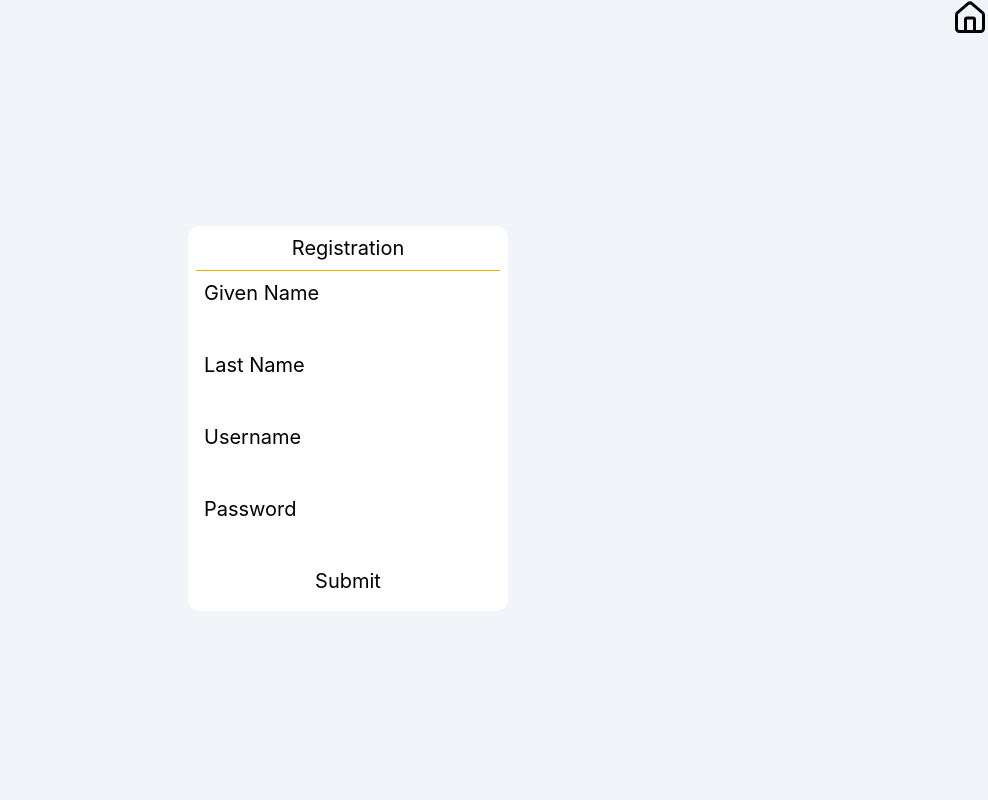
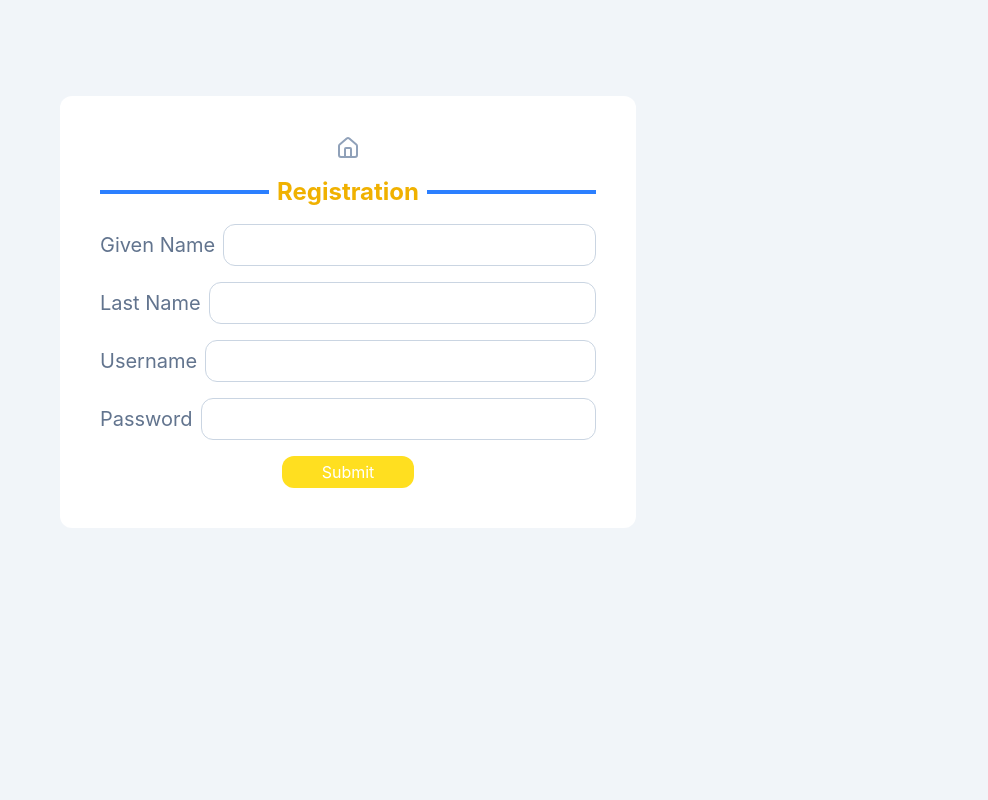
Before and after one commit to Azure2009/Code-Load-, a Flask app: page /register in a window 1280 px wide. Shown: the whole page, without its empty margins (292-1280 px from the left). Run offline with Flask 3, Linux system fonts and the light colour scheme.

Commit message:
Redesigned register page using tailwind

```diff
--- a/static/output.css
+++ b/static/output.css
@@ -8,34 +8,35 @@
       "Segoe UI Symbol", "Noto Color Emoji";
     --font-mono: ui-monospace, SFMono-Regular, Menlo, Monaco, Consolas, "Liberation Mono",
       "Courier New", monospace;
-    --color-red-400: oklch(70.4% 0.191 22.216);
+    --color-yellow-100: oklch(97.3% 0.071 103.193);
+    --color-yellow-300: oklch(90.5% 0.182 98.111);
     --color-yellow-500: oklch(79.5% 0.184 86.047);
+    --color-yellow-600: oklch(68.1% 0.162 75.834);
+    --color-yellow-900: oklch(42.1% 0.095 57.708);
     --color-blue-500: oklch(62.3% 0.214 259.815);
     --color-slate-100: oklch(96.8% 0.007 247.896);
-    --color-slate-200: oklch(92.9% 0.013 255.508);
     --color-slate-300: oklch(86.9% 0.022 252.894);
+    --color-slate-400: oklch(70.4% 0.04 256.788);
     --color-slate-500: oklch(55.4% 0.046 257.417);
+    --color-black: #000;
     --color-white: #fff;
     --spacing: 0.25rem;
+    --container-xl: 36rem;
+    --container-2xl: 42rem;
+    --container-3xl: 48rem;
+    --container-4xl: 56rem;
     --text-xs: 0.75rem;
     --text-xs--line-height: calc(1 / 0.75);
-    --text-base: 1rem;
-    --text-base--line-height: calc(1.5 / 1);
     --text-xl: 1.25rem;
     --text-xl--line-height: calc(1.75 / 1.25);
     --text-2xl: 1.5rem;
     --text-2xl--line-height: calc(2 / 1.5);
     --text-3xl: 1.875rem;
     --text-3xl--line-height: calc(2.25 / 1.875);
-    --text-5xl: 3rem;
-    --text-5xl--line-height: 1;
     --text-7xl: 4.5rem;
     --text-7xl--line-height: 1;
-    --text-9xl: 8rem;
-    --text-9xl--line-height: 1;
     --font-weight-bold: 700;
     --radius-xl: 0.75rem;
-    --animate-spin: spin 1s linear infinite;
     --default-transition-duration: 150ms;
     --default-transition-timing-function: cubic-bezier(0.4, 0, 0.2, 1);
     --default-font-family: var(--font-sans);
@@ -254,6 +228,42 @@
       max-width: 96rem;
     }
   }
+  .mx-2 {
+    margin-inline: calc(var(--spacing) * 2);
+  }
+  .mx-10 {
+    margin-inline: calc(var(--spacing) * 10);
+  }
+  .mx-25 {
+    margin-inline: calc(var(--spacing) * 25);
+  }
+  .mx-50 {
+    margin-inline: calc(var(--spacing) * 50);
+  }
+  .mx-80 {
+    margin-inline: calc(var(--spacing) * 80);
+  }
+  .mx-100 {
+    margin-inline: calc(var(--spacing) * 100);
+  }
+  .mx-110 {
+    margin-inline: calc(var(--spacing) * 110);
+  }
+  .mx-120 {
+    margin-inline: calc(var(--spacing) * 120);
+  }
+  .mx-125 {
+    margin-inline: calc(var(--spacing) * 125);
+  }
+  .mx-150 {
+    margin-inline: calc(var(--spacing) * 150);
+  }
+  .mx-auto {
+    margin-inline: auto;
+  }
+  .my-auto {
+    margin-block: auto;
+  }
   .mt-10 {
     margin-top: calc(var(--spacing) * 10);
   }
@@ -305,14 +306,14 @@
   .table {
     display: table;
   }
-  .h-full {
-    height: 100%;
+  .h-1 {
+    height: var(--spacing);
   }
-  .h-max {
-    height: max-content;
+  .h-2 {
+    height: calc(var(--spacing) * 2);
   }
-  .h-screen {
-    height: 100vh;
+  .h-px {
+    height: 1px;
   }
   .min-h-screen {
     min-height: 100vh;
@@ -320,17 +321,35 @@
   .w-1 {
     width: var(--spacing);
   }
-  .w-1\/2 {
-    width: calc(1 / 2 * 100%);
-  }
   .w-1\/4 {
     width: calc(1 / 4 * 100%);
+  }
+  .w-2xl {
+    width: var(--container-2xl);
+  }
+  .w-20 {
+    width: calc(var(--spacing) * 20);
   }
   .w-50 {
     width: calc(var(--spacing) * 50);
   }
-  .w-full {
-    width: 100%;
+  .w-fit {
+    width: fit-content;
+  }
+  .max-w-2xl {
+    max-width: var(--container-2xl);
+  }
+  .max-w-3xl {
+    max-width: var(--container-3xl);
+  }
+  .max-w-4xl {
+    max-width: var(--container-4xl);
+  }
+  .max-w-xl {
+    max-width: var(--container-xl);
+  }
+  .min-w-xl {
+    min-width: var(--container-xl);
   }
   .flex-1 {
     flex: 1;
@@ -338,20 +357,43 @@
   .border-collapse {
     border-collapse: collapse;
   }
-  .scale-70 {
-    --tw-scale-x: 70%;
-    --tw-scale-y: 70%;
-    --tw-scale-z: 70%;
-    scale: var(--tw-scale-x) var(--tw-scale-y);
+  .-translate-x-6 {
+    --tw-translate-x: calc(var(--spacing) * -6);
+    translate: var(--tw-translate-x) var(--tw-translate-y);
   }
-  .transform {
-    transform: var(--tw-rotate-x,) var(--tw-rotate-y,) var(--tw-rotate-z,) var(--tw-skew-x,) var(--tw-skew-y,);
+  .-translate-x-8 {
+    --tw-translate-x: calc(var(--spacing) * -8);
+    translate: var(--tw-translate-x) var(--tw-translate-y);
   }
-  .animate-spin {
-    animation: var(--animate-spin);
+  .translate-x-8 {
+    --tw-translate-x: calc(var(--spacing) * 8);
+    translate: var(--tw-translate-x) var(--tw-translate-y);
+  }
+  .translate-x-10 {
+    --tw-translate-x: calc(var(--spacing) * 10);
+    translate: var(--tw-translate-x) var(--tw-translate-y);
+  }
+  .-translate-y-4 {
+    --tw-translate-y: calc(var(--spacing) * -4);
+    translate: var(--tw-translate-x) var(--tw-translate-y);
+  }
+  .-translate-y-6 {
+    --tw-translate-y: calc(var(--spacing) * -6);
+    translate: var(--tw-translate-x) var(--tw-translate-y);
+  }
+  .-translate-y-8 {
+    --tw-translate-y: calc(var(--spacing) * -8);
+    translate: var(--tw-translate-x) var(--tw-translate-y);
+  }
+  .translate-y-10 {
+    --tw-translate-y: calc(var(--spacing) * 10);
+    translate: var(--tw-translate-x) var(--tw-translate-y);
   }
   .cursor-default {
     cursor: default;
+  }
+  .cursor-pointer {
+    cursor: pointer;
   }
   .resize {
     resize: both;
@@ -438,17 +469,23 @@
   .bg-slate-100 {
     background-color: var(--color-slate-100);
   }
-  .bg-slate-200 {
-    background-color: var(--color-slate-200);
-  }
-  .bg-slate-500 {
-    background-color: var(--color-slate-500);
-  }
   .bg-white {
     background-color: var(--color-white);
   }
+  .bg-yellow-100 {
+    background-color: var(--color-yellow-100);
+  }
+  .bg-yellow-300 {
+    background-color: var(--color-yellow-300);
+  }
   .bg-yellow-500 {
     background-color: var(--color-yellow-500);
+  }
+  .bg-yellow-900 {
+    background-color: var(--color-yellow-900);
+  }
+  .p-1 {
+    padding: var(--spacing);
   }
   .p-2 {
     padding: calc(var(--spacing) * 2);
@@ -459,20 +496,20 @@
   .p-10 {
     padding: calc(var(--spacing) * 10);
   }
-  .px-2 {
-    padding-inline: calc(var(--spacing) * 2);
+  .p-px {
+    padding: 1px;
   }
   .px-4 {
     padding-inline: calc(var(--spacing) * 4);
+  }
+  .px-10 {
+    padding-inline: calc(var(--spacing) * 10);
   }
   .py-1 {
     padding-block: var(--spacing);
   }
   .py-2 {
     padding-block: calc(var(--spacing) * 2);
-  }
-  .pb-4 {
-    padding-bottom: calc(var(--spacing) * 4);
   }
   .text-2xl {
     font-size: var(--text-2xl);
@@ -513,8 +538,14 @@
   .text-blue-500 {
     color: var(--color-blue-500);
   }
-  .text-red-400 {
-    color: var(--color-red-400);
+  .text-slate-100 {
+    color: var(--color-slate-100);
+  }
+  .text-slate-300 {
+    color: var(--color-slate-300);
+  }
+  .text-slate-400 {
+    color: var(--color-slate-400);
   }
   .text-slate-500 {
     color: var(--color-slate-500);
@@ -528,13 +559,22 @@
   .underline {
     text-decoration-line: underline;
   }
-  .inset-shadow-sm {
-    --tw-inset-shadow: inset 0 2px 4px var(--tw-inset-shadow-color, rgb(0 0 0 / 0.05));
-    box-shadow: var(--tw-inset-shadow), var(--tw-inset-ring-shadow), var(--tw-ring-offset-shadow), var(--tw-ring-shadow), var(--tw-shadow);
+  .opacity-0 {
+    opacity: 0%;
   }
   .outline {
     outline-style: var(--tw-outline-style);
     outline-width: 1px;
+  }
+  .transition-all {
+    transition-property: all;
+    transition-timing-function: var(--tw-ease, var(--default-transition-timing-function));
+    transition-duration: var(--tw-duration, var(--default-transition-duration));
+  }
+  .transition-opacity {
+    transition-property: opacity;
+    transition-timing-function: var(--tw-ease, var(--default-transition-timing-function));
+    transition-duration: var(--tw-duration, var(--default-transition-duration));
   }
   .transition-transform {
     transition-property: transform, translate, scale, rotate;
@@ -568,45 +601,49 @@
     .group-hover\:text-white:is(:where(.group):hover *) {
       color: var(--color-white);
     }
+    .group-hover\:opacity-100:is(:where(.group):hover *) {
+      opacity: 100%;
+    }
+    .group-hover\:transition-all:is(:where(.group):hover *) {
+      transition-property: all;
+      transition-timing-function: var(--tw-ease, var(--default-transition-timing-function));
+      transition-duration: var(--tw-duration, var(--default-transition-duration));
+    }
+    .hover\:bg-yellow-500:hover {
+      background-color: var(--color-yellow-500);
+    }
+    .hover\:bg-yellow-600:hover {
+      background-color: var(--color-yellow-600);
+    }
     .hover\:text-yellow-500:hover {
       color: var(--color-yellow-500);
     }
   }
+  .focus\:border:focus {
+    border-style: var(--tw-border-style);
+    border-width: 1px;
+  }
+  .focus\:border-yellow-500:focus {
+    border-color: var(--color-yellow-500);
+  }
+  .focus\:outline-yellow-500:focus {
+    outline-color: var(--color-yellow-500);
+  }
 }
-@property --tw-scale-x {
+@property --tw-translate-x {
   syntax: "*";
   inherits: false;
-  initial-value: 1;
+  initial-value: 0;
 }
-@property --tw-scale-y {
+@property --tw-translate-y {
   syntax: "*";
   inherits: false;
-  initial-value: 1;
+  initial-value: 0;
 }
-@property --tw-scale-z {
+@property --tw-translate-z {
   syntax: "*";
   inherits: false;
-  initial-value: 1;
-}
-@property --tw-rotate-x {
-  syntax: "*";
-  inherits: false;
-}
-@property --tw-rotate-y {
-  syntax: "*";
-  inherits: false;
-}
-@property --tw-rotate-z {
-  syntax: "*";
-  inherits: false;
-}
-@property --tw-skew-x {
-  syntax: "*";
-  inherits: false;
-}
-@property --tw-skew-y {
-  syntax: "*";
-  inherits: false;
+  initial-value: 0;
 }
 @property --tw-border-style {
   syntax: "*";
@@ -617,71 +654,6 @@
   syntax: "*";
   inherits: false;
 }
-@property --tw-shadow {
-  syntax: "*";
-  inherits: false;
-  initial-value: 0 0 #0000;
-}
-@property --tw-shadow-color {
-  syntax: "*";
-  inherits: false;
-}
-@property --tw-shadow-alpha {
-  syntax: "<percentage>";
-  inherits: false;
-  initial-value: 100%;
-}
-@property --tw-inset-shadow {
-  syntax: "*";
-  inherits: false;
-  initial-value: 0 0 #0000;
-}
-@property --tw-inset-shadow-color {
-  syntax: "*";
-  inherits: false;
-}
-@property --tw-inset-shadow-alpha {
-  syntax: "<percentage>";
-  inherits: false;
-  initial-value: 100%;
-}
-@property --tw-ring-color {
-  syntax: "*";
-  inherits: false;
-}
-@property --tw-ring-shadow {
-  syntax: "*";
-  inherits: false;
-  initial-value: 0 0 #0000;
-}
-@property --tw-inset-ring-color {
-  syntax: "*";
-  inherits: false;
-}
-@property --tw-inset-ring-shadow {
-  syntax: "*";
-  inherits: false;
-  initial-value: 0 0 #0000;
-}
-@property --tw-ring-inset {
-  syntax: "*";
-  inherits: false;
-}
-@property --tw-ring-offset-width {
-  syntax: "<length>";
-  inherits: false;
-  initial-value: 0px;
-}
-@property --tw-ring-offset-color {
-  syntax: "*";
-  inherits: false;
-  initial-value: #fff;
-}
-@property --tw-ring-offset-shadow {
-  syntax: "*";
-  inherits: false;
-  initial-value: 0 0 #0000;
-}
 @property --tw-outline-style {
   syntax: "*";
   inherits: false;
@@ -691,38 +663,14 @@
   syntax: "*";
   inherits: false;
 }
-@keyframes spin {
-  to {
-    transform: rotate(360deg);
-  }
-}
 @layer properties {
   @supports ((-webkit-hyphens: none) and (not (margin-trim: inline))) or ((-moz-orient: inline) and (not (color:rgb(from red r g b)))) {
     *, ::before, ::after, ::backdrop {
-      --tw-scale-x: 1;
-      --tw-scale-y: 1;
-      --tw-scale-z: 1;
-      --tw-rotate-x: initial;
-      --tw-rotate-y: initial;
-      --tw-rotate-z: initial;
-      --tw-skew-x: initial;
-      --tw-skew-y: initial;
+      --tw-translate-x: 0;
+      --tw-translate-y: 0;
+      --tw-translate-z: 0;
       --tw-border-style: solid;
       --tw-font-weight: initial;
-      --tw-shadow: 0 0 #0000;
-      --tw-shadow-color: initial;
-      --tw-shadow-alpha: 100%;
-      --tw-inset-shadow: 0 0 #0000;
-      --tw-inset-shadow-color: initial;
-      --tw-inset-shadow-alpha: 100%;
-      --tw-ring-color: initial;
-      --tw-ring-shadow: 0 0 #0000;
-      --tw-inset-ring-color: initial;
-      --tw-inset-ring-shadow: 0 0 #0000;
-      --tw-ring-inset: initial;
-      --tw-ring-offset-width: 0px;
-      --tw-ring-offset-color: #fff;
-      --tw-ring-offset-shadow: 0 0 #0000;
       --tw-outline-style: solid;
       --tw-duration: initial;
     }
--- a/templates/base.html
+++ b/templates/base.html
@@ -33,7 +33,7 @@
 </head>
 <body>
 
-  <div>
+  <div class>
     {% block body %}{% endblock %}
   </div>
 
--- a/templates/index.html
+++ b/templates/index.html
@@ -11,7 +11,7 @@
 
 {% block body %}
 
-<div class="relative flex ml-50 items-center">
+<div class="relative flex ml-50 items-center p-2">
 
     <div class="relative flex border border-slate-500 rounded-xl p-4 inline-screen items-center cursor-default">
         <p class="text-3xl font-bold text-blue-500">Code<span class="text-yellow-500">Load</span></p>
--- a/templates/register.html
+++ b/templates/register.html
@@ -8,16 +8,19 @@
 
 {% block body %}
 
-<div class="flex flex-col min-h-screen bg-slate-100">
+<!-- <div class="flex flex-col min-h-screen bg-slate-100"> -->
 
-    <div onclick="window.location.href = '/' " class="flex">
+    <!-- Home button -->
+    <!-- <div class="flex">
         <svg xmlns="http://www.w3.org/2000/svg" width="36" height="36" viewBox="0 0 24 24" fill="none" stroke="currentColor" stroke-width="2" stroke-linecap="round" stroke-linejoin="round"
+        onclick="window.location.href = '/' "
         class="lucide lucide-house-icon lucide-house ml-auto">
         <path d="M15 21v-8a1 1 0 0 0-1-1h-4a1 1 0 0 0-1 1v8"/><path d="M3 10a2 2 0 0 1 .709-1.528l7-6a2 2 0 0 1 2.582 0l7 6A2 2 0 0 1 21 10v9a2 2 0 0 1-2 2H5a2 2 0 0 1-2-2z"/>
         </svg>
-    </div>
+    </div> -->
 
-    <div class="flex-1 flex justify-center items-center">
+    <!-- Register -->
+    <!-- <div class="flex-1 flex ">
 
         <div class="grid grid-cols-1 gap-y-2 text-xl bg-white p-2 rounded-xl w-1/4">
 
@@ -27,22 +30,22 @@
 
                 <div>
                     <label for="first_name">Given Name</label>
-                    <input type="text" name="first_name" required>
+                    <input type="text" name="first_name" required class="rounded-xl p-2">
                 </div>
 
                 <div>
                     <label for="last_name">Last Name</label>
-                    <input type="text" name="last_name" required>
+                    <input type="text" name="last_name" required class="rounded-xl p-2">
                 </div>
 
                 <div>
                     <label for="username">Username</label>
-                    <input type="text" name="username" required>
+                    <input type="text" name="username" required class="rounded-xl p-2">
                 </div>
 
                 <div>
                     <label for="password">Password</label>
-                    <input type="password" name="password" required >
+                    <input type="password" name="password" required class="rounded-xl p-2" >
                 </div>
 
                 <input type="submit" value="Submit" class="justify-self-center">
@@ -51,8 +54,63 @@
 
         </div>
 
+    </div> -->
+
+<!-- </div> -->
+
+<div class="min-h-screen bg-slate-100 p-4">
+
+    <div class="bg-white flex flex-col rounded-xl max-w-xl mx-auto mt-20 gap-y-4 p-10">
+
+
+        <div class="flex self-center w-fit group">
+            <svg xmlns="http://www.w3.org/2000/svg" width="24" height="24" viewBox="0 0 24 24" fill="none" stroke="currentColor" stroke-width="2" stroke-linecap="round" stroke-linejoin="round"
+            onclick="window.location.href = '/' "
+            class="lucide lucide-house-icon lucide-house text-slate-400 cursor-pointer">
+            <path d="M15 21v-8a1 1 0 0 0-1-1h-4a1 1 0 0 0-1 1v8"/><path d="M3 10a2 2 0 0 1 .709-1.528l7-6a2 2 0 0 1 2.582 0l7 6A2 2 0 0 1 21 10v9a2 2 0 0 1-2 2H5a2 2 0 0 1-2-2z"/>
+            </svg>
+            <div class="absolute opacity-0 -translate-x-6 -translate-y-8 z-10 bg-black border text-xs text-white border-slate-500 p-1 group-hover:opacity-100 transition-opacity duration-200 ">
+                <p>Back to home</p>
+            </div>
+        </div>
+
+        <div class="relative flex items-center">
+            <div class="flex-1 h-1 bg-blue-500"></div>
+            <p class="mx-2 text-2xl text-yellow-500 font-bold">Registration</p>
+            <div class="flex-1 h-1 bg-blue-500"></div>
+        </div>
+
+        <form action='/register' method='POST' class="flex flex-col gap-y-4">
+
+                <div class="flex items-center" >
+                    <label class="mr-2 text-xl text-slate-500" for="first_name">Given Name</label>
+                    <input type="text" name="first_name" required class="flex-1 border border-slate-300 rounded-xl p-2 focus:outline-yellow-500" autocomplete="off">
+                </div>
+
+                <div class="flex items-center">
+                    <label class="mr-2 text-xl text-slate-500" for="last_name">Last Name</label>
+                    <input type="text" name="last_name" required class="flex-1 border border-slate-300 rounded-xl p-2 focus:outline-yellow-500" autocomplete="off">
+                </div>
+
+                <div class="flex items-center">
+                    <label class="mr-2 text-xl text-slate-500" for="username">Username</label>
+                    <input type="text" name="username" required class="flex-1 border border-slate-300 rounded-xl p-2 focus:outline-yellow-500" autocomplete="off">
+                </div>
+
+                <div class="flex items-center">
+                    <label class="mr-2 text-xl text-slate-500" for="password">Password</label>
+                    <input type="password" name="password" required class="flex-1 border border-slate-300 rounded-xl p-2 focus:outline-yellow-500" autocomplete="off">
+                </div>
+
+                <input type="submit" value="Submit" class="w-fit bg-yellow-300 text-white px-10 py-1 rounded-xl self-center hover:bg-yellow-500 transition-all duration-200">
+
+        </form>
+
+
+
     </div>
 
 </div>
 
+
 {% endblock %}
```
Also changed, not shown: other parts of static/output.css (+12 -78 lines).
